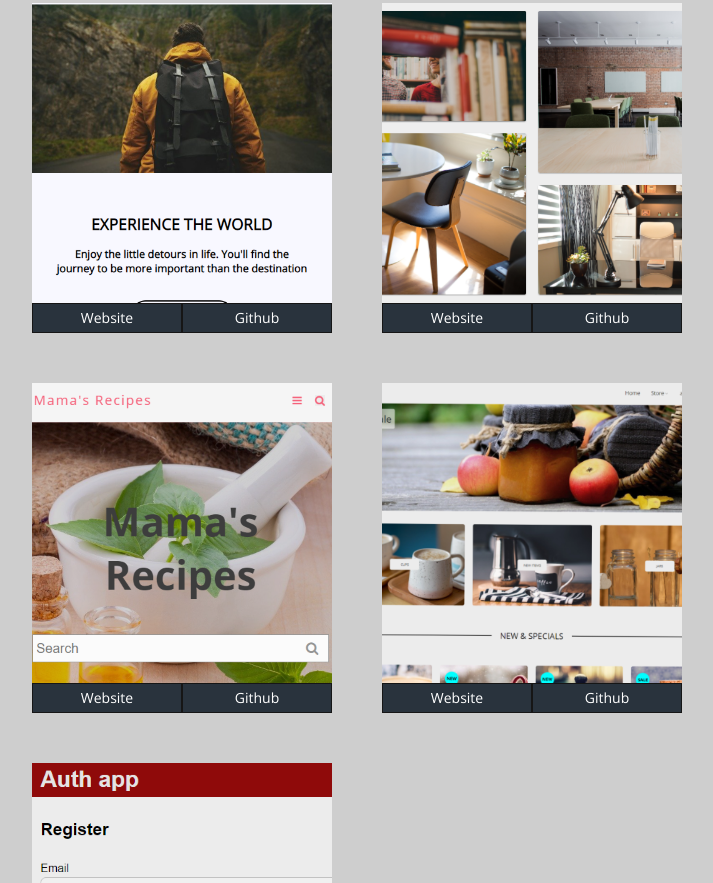
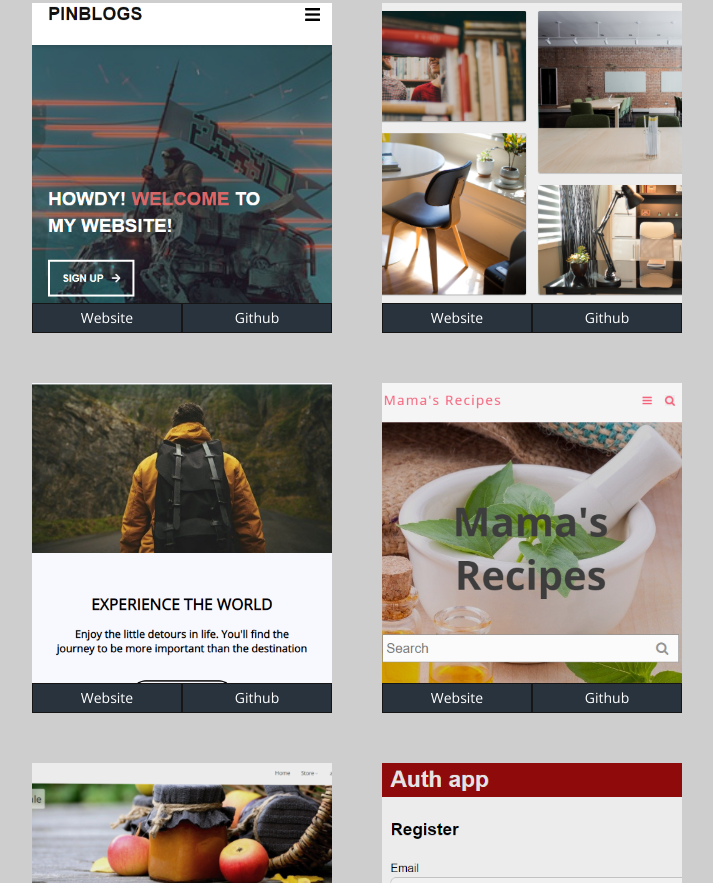
Before and after one commit to Luismrtz/luis-portfolio, a plain HTML site: page index.html in a window 1280 px wide. Shown: the part 1012-1895 px from the top of the page, without its empty margins (283-996 px from the left). Drawn offline with nearby package versions, Linux system fonts and the light colour scheme.

Commit message:
added new project

```diff
--- a/index.html
+++ b/index.html
@@ -79,10 +79,10 @@
         <h2 class="lg">Projects</h1>
         <div class="grid">
             <div class="box">
-                <figure class="project-1"><img src="images/ExploreWebsite.PNG" alt="Project 1" class="about__img"></figure>
+                <figure class="project-1"><img src="images/pinblog-portfolio.PNG" alt="Project 1" class="about__img"></figure>
                 <div class="flex">
-                    <a  class="btn" target="_blank" rel="noreferrer" href="https://amazing-mccarthy-b2b1d8.netlify.app/">Website</a>
-                    <a  class="btn" target="_blank" rel="noreferrer" href="https://github.com/Luismrtz/Zenitram-TS">Github</a>
+                    <a  class="btn" target="_blank" rel="noreferrer" href="https://my-interests-blogs.web.app/">Website</a>
+                    <a  class="btn" target="_blank" rel="noreferrer" href="https://github.com/Luismrtz/vue-interests-blog">Github</a>
                 </div>
             </div>
             <div class="box">
@@ -92,6 +92,14 @@
                     <a  class="btn" target="_blank" rel="noreferrer" href="https://github.com/Luismrtz/material-UI-proj-1">Github</a>
                 </div>
             </div>
+            <div class="box">
+                <figure class="project-1"><img src="images/ExploreWebsite.PNG" alt="Project 1" class="about__img"></figure>
+                <div class="flex">
+                    <a  class="btn" target="_blank" rel="noreferrer" href="https://amazing-mccarthy-b2b1d8.netlify.app/">Website</a>
+                    <a  class="btn" target="_blank" rel="noreferrer" href="https://github.com/Luismrtz/Zenitram-TS">Github</a>
+                </div>
+            </div>
+
             <div class="box">
                 <figure class="project-1"><img src="images/lm-recipes.PNG" alt="Project 3" class="about__img"></figure>
                 <div class="flex">
```
Also changed, not shown: images/pinblog-portfolio.PNG (added).
